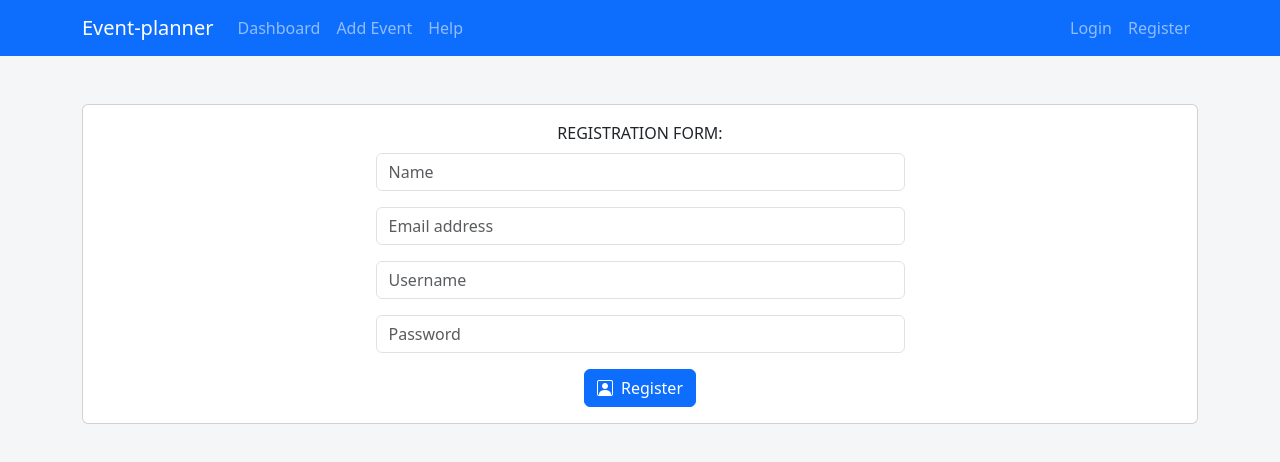
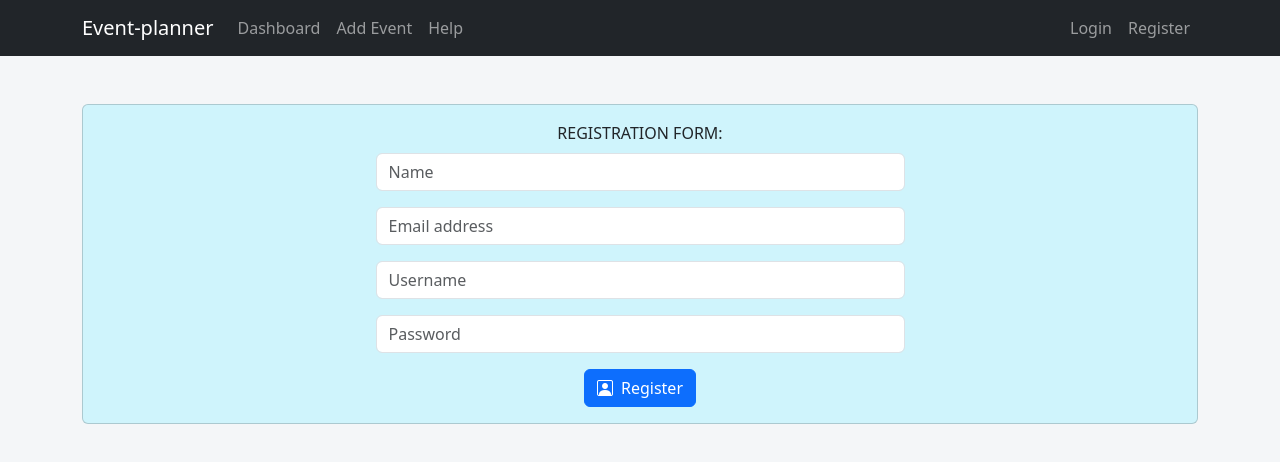
Before and after one commit to mariusvanrooyen07-design/event-planner, a React (Vite) app: page /register in a window 1280 px wide. Shown: the top 462 px of the page. Built offline with nearby package versions, Linux system fonts and the light colour scheme.

Commit message:
Style dashboard sections and header (closes #19)

```diff
--- a/src/components/EventForm.jsx
+++ b/src/components/EventForm.jsx
@@ -29,7 +29,7 @@ export default function EventForm({ event, onSubmit }) {
 
   return (
     <>
-      <Card className="mt-4 mb-4 text-center justify-content-center">
+      <Card className="mt-4 mb-4 text-center justify-content-center bg-info-subtle">
         <Card.Body>
           <Form onSubmit={formik.handleSubmit}>
             <Form.Label className="text-uppercase">
--- a/src/components/Header.jsx
+++ b/src/components/Header.jsx
@@ -9,7 +9,7 @@ export default function Header() {
 
 
   return(
-    <Navbar bg="primary" data-bs-theme="dark" expand="md" fixed="top">
+    <Navbar bg="dark" data-bs-theme="dark" expand="md" fixed="top">
       <Container>
         <Navbar.Brand as={Link} to="/dashboard">Event-planner</Navbar.Brand>
         <Navbar.Toggle aria-controls="main-nav" />
--- a/src/pages/Dashboard.jsx
+++ b/src/pages/Dashboard.jsx
@@ -1,7 +1,7 @@
 import { useContext } from 'react';
 import { EventContext } from '../context/EventContext.jsx';
 import EventCard from '../components/EventCard.jsx';
-import { Col, Row } from "react-bootstrap";
+import { Container, Col, Row } from "react-bootstrap";
 
 export default function Dashboard() {
 
@@ -17,22 +17,27 @@ export default function Dashboard() {
 
   return(
     <>
-      <Row className="g-2 m-3">
+      <Container className="bg-info-subtle border rounded p-3 mb-4">
         <h4>Upcoming events</h4>
+        <Row className="g-2">
           {upcomingEvents.map((event) => (
             <Col xs={12} md={6} lg={4} xl={3} key={event.id}>
               <EventCard event={event} />
             </Col>
           ))}
         </Row>
-      <Row className="g-2 m-3">
+      </Container>
+
+      <Container className="bg-secondary-subtle border rounded p-3 mb-4">
         <h4>Past events</h4>
+        <Row className="g-2">
           {pastEvents.map((event) => (
             <Col xs={12} md={6} lg={4} xl={3} key={event.id}>
               <EventCard event={event} />
             </Col>
           ))}
         </Row>
+      </Container>
     </>
   );
 }
--- a/src/pages/Login.jsx
+++ b/src/pages/Login.jsx
@@ -42,7 +42,7 @@ export default function Login() {
 
     return (
       <div>
-        <Card className="mt-4 mb-4 text-center justify-content-center">
+        <Card className="mt-4 mb-4 text-center justify-content-center bg-info-subtle">
           <Card.Body>
             <Form onSubmit={formik.handleSubmit}>
               <Form.Label className="text-uppercase">
--- a/src/pages/Register.jsx
+++ b/src/pages/Register.jsx
@@ -74,7 +74,7 @@ export default function Register() {
 
     return (
       <div>
-        <Card className="mt-4 mb-4 text-center justify-content-center">
+        <Card className="mt-4 mb-4 text-center justify-content-center bg-info-subtle">
           <Card.Body>
             <Form onSubmit={formik.handleSubmit}>
               <Form.Label className="text-uppercase">
```
Lines whose indentation alone changed are shown as unchanged.
